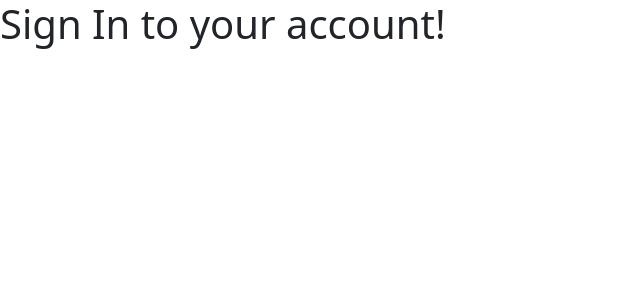
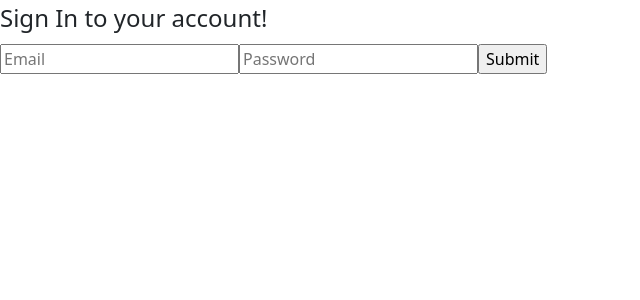
Before and after one commit to Blxee/member-master, a React (Vite) app in the folder frontend/: page /sign-in in a window 1280 px wide. Shown: the top 300 px of the page, without its empty margins (0-640 px from the left). Built offline with nearby package versions, Linux system fonts and the light colour scheme.

Commit message:
Added: basic implementaion for sign-in in front-end side.

```diff
--- a/frontend/src/pages/SignIn.jsx
+++ b/frontend/src/pages/SignIn.jsx
@@ -1,5 +1,29 @@
 export default function SignIn() {
+  const submitForm = (event) => {
+    event.preventDefault();
+    const formData = new FormData(event.target);
+    const data = Array.from(formData.entries()).map(([key, value]) => ({ [key]: value }));
+    console.log(data);
+
+    fetch('/api/v1/sign-in', {
+      method: 'POST',
+      credentials: 'same-origin',
+      headers: { 'Content-Type': 'application/json' },
+      body: JSON.stringify(data),
+    }).then((res) => {
+      if (res.ok) {
+        console.log('Signed in successfully!');
+        window.location.pathname = '/'; // redirect to homepage
+      }
+    })
+  };
+
   return (
-    <h1>Sign In to your account!</h1>
+    <form onSubmit={submitForm}>
+      <legend>Sign In to your account!</legend>
+      <input name='email' type='email' placeholder='Email' required />
+      <input name='password' type='password' placeholder='Password' required />
+      <input type='submit' />
+    </form>
   )
 }
```
